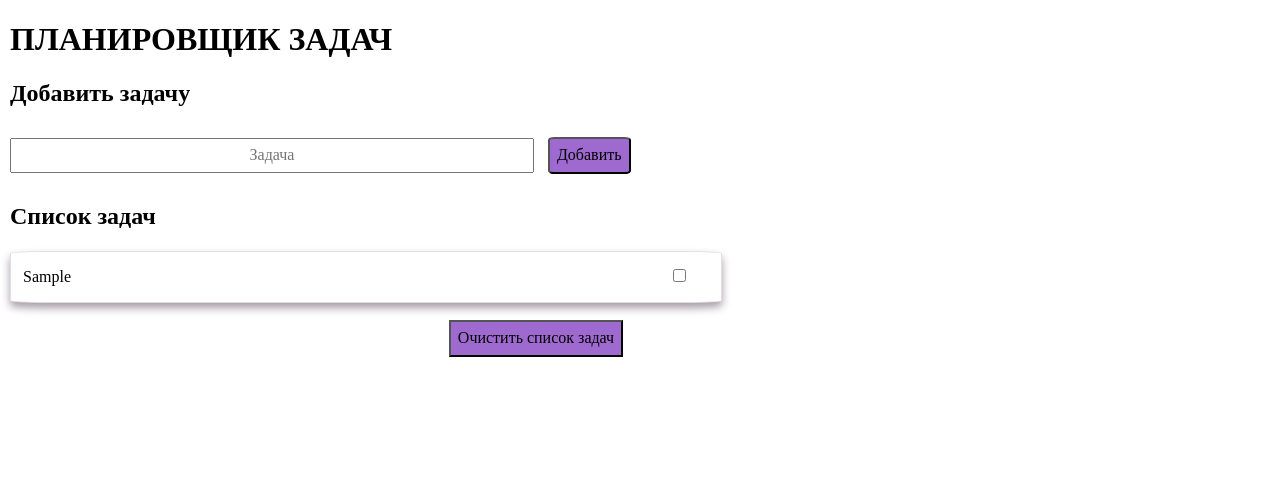
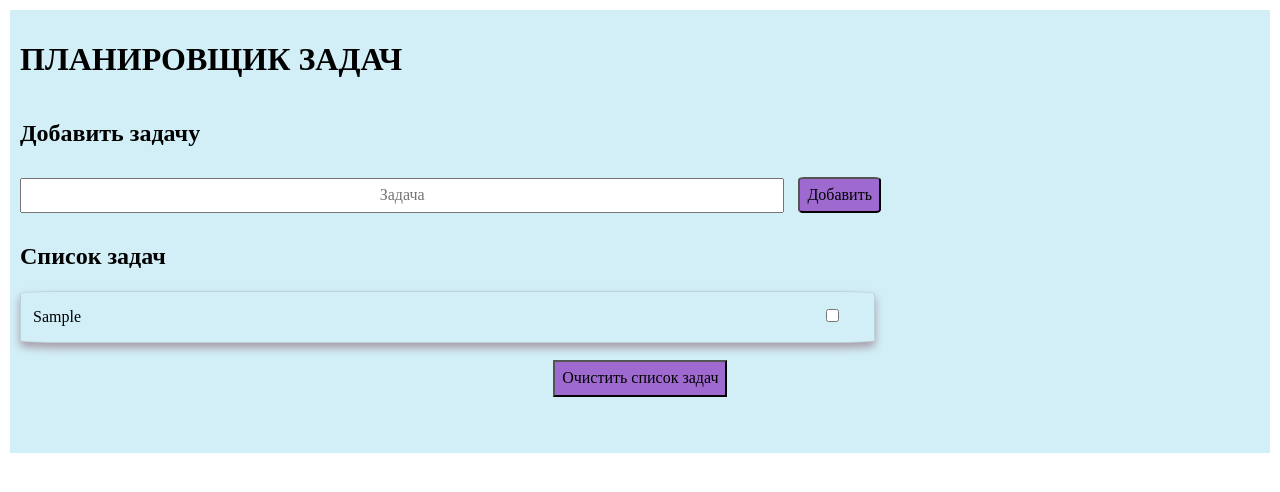
Before and after one commit to Lira11io/TaskManager, a plain HTML site: page index.html in a window 1280 px wide. Both pictures are taken after typing "Sample" into the empty fields and a click on the button "Добавить". Drawn offline with Linux system fonts and the light colour scheme.

Commit message:
немного поправлены стили, доработан js: убран дублирующийся код, исправлен id чекбоксов, добавлена проверка на пустоту поля ввода задач

```diff
--- a/index.html
+++ b/index.html
@@ -20,6 +20,7 @@
               name="text"
               id="manager__task_input"
               placeholder="Задача"
+              maxlength="60"
             />
           </label>
           <button class="manager__task_button">Добавить</button>
--- a/index.js
+++ b/index.js
@@ -1,24 +1,30 @@
 //Получаем элементы на странице
 const taskInput = document.querySelector(".manager__task_input"); //поле ввода задачи
 const taskButton = document.querySelector(".manager__task_button"); //кнопка "Добавить"
-const listInput = document.querySelector(".manager__list_input"); //поле списка задач
 const listButton = document.querySelector(".manager__list_button"); //кнопка "Очистить список задач"
 const listItem = document.querySelector(".manager__list_item"); //блок списка задач
 
 //добавляем обработчик события на кнопку "Добавить"
 taskButton.addEventListener("click", () => {
-  const oldInput = document.querySelector(".manager__list_input"); // получаем элемент с классом "manager__list_input"
-  if (oldInput) {
-    // проверяем, есть ли такой элемент вообще
-    oldInput.remove(); // если есть, удаляем старый элемент перед добавлением нового
+  //const oldInput = document.querySelector(".manager__list_input");
+  const listInput = document.querySelector(".manager__list_input"); // получаем элемент с классом "manager__list_input"
+  if (listInput) {
+    // проверяем, есть ли элемент с классом "manager__list_input"
+    listInput.remove(); // если есть, удаляем старый элемент перед добавлением нового
   }
+  //проверяем поле ввода задачи на пустоту
+  if (taskInput.value.trim() === "") {
+    //если поле ввода задачи пустое или состоит только из пробелов
+    return; // прекратить выполнение функции
+  }
+
   //добавляем задачу в список задач
   listItem.innerHTML += `<div class="manager__list_item_input">
     <p class="manager__list_item_text">
     ${taskInput.value}
     </p>
     <label for="checkbox">
-    <input class="manager__list_item_checkbox" type="checkbox" name="ready" id="checkbox">
+    <input class="manager__list_item_checkbox" type="checkbox" name="ready" id="checkbox-${Math.random()}">
     </label>
     </div> `;
 
--- a/style.css
+++ b/style.css
@@ -1,23 +1,28 @@
 .root {
   margin: 10px;
+  padding: 10px;
+  background-color: rgba(151, 219, 236, 0.432);
 }
 
 /*Обертки для секций */
-.manager,
-.manager__list {
-  width: 90%;
+.manager {
+  display: flex;
+  flex-direction: column;
+  flex-wrap: wrap;
+  align-content: space-around;
 }
 
 /*Обертка полея ввода задач и кнопки*/
 .manager__task {
-  width: 70%;
+  width: 100%;
+  min-width: 50%;
 }
 
 /*Поле ввода задач*/
 .manager__task_input {
   min-height: 29px;
   text-align: center;
-  width: 65%;
+  width: 61%;
 }
 
 /*Кнопка "Добавить задачу"*/
```
